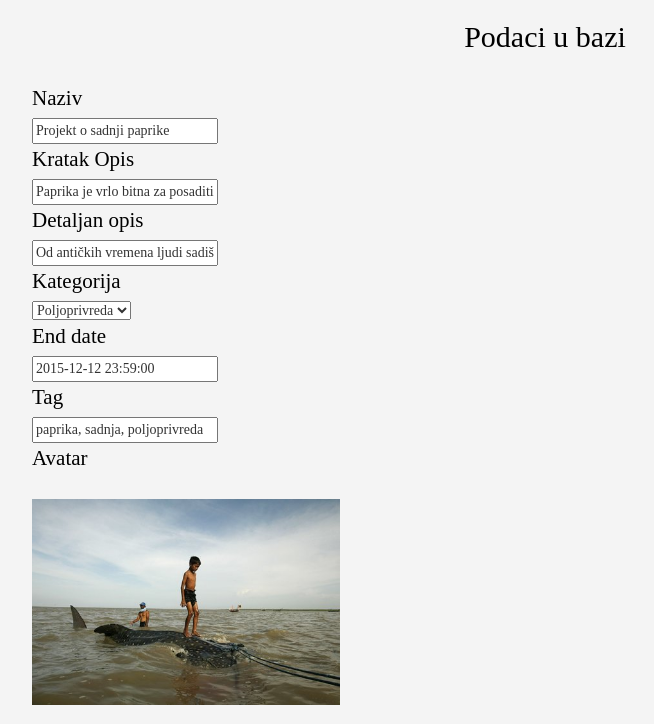
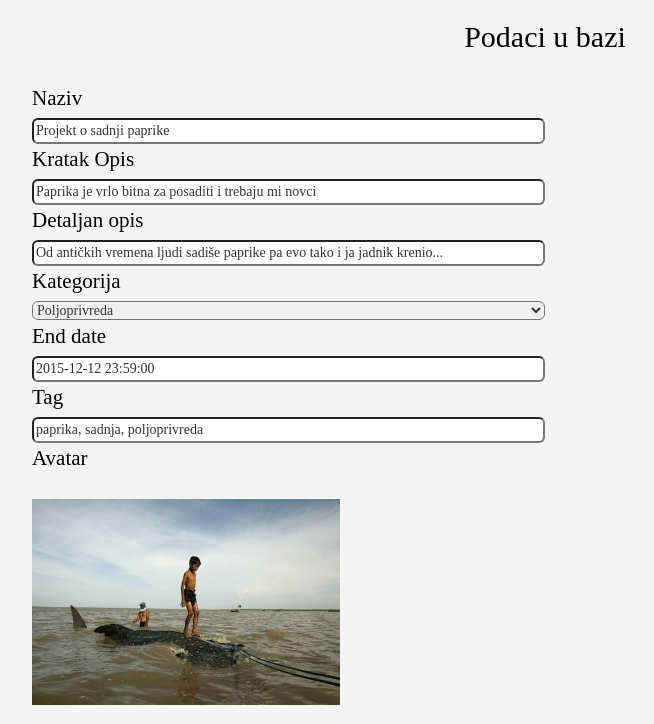
Before and after one commit to amatanovic/NFX, a PHP site: page /nfx/promjena.php?sifra=1 in a window 1280 px wide. Shown: the part 51-775 px from the top of the page, without its empty margins (152-806 px from the left). Run offline with PHP 8.4, Linux system fonts and the light colour scheme; data comes from the database, SQL or seed files in the repository; some libraries are stand-ins or nearby versions.

Commit message:
popravljene izmjene

```diff
--- a/css/styles.css
+++ b/css/styles.css
@@ -286,3 +286,9 @@ body, hr.fancy-line:after {
 
 .kljucne{
     text-align: center;
+}
+
+#naziv, #kratakopis, #detaljanopis, #tag, #kategorija, #enddate{width:50%; -moz-border-radius:6px; /* Firefox */
+                    -webkit-border-radius: 6px; /* Safari, Chrome */
+                    -khtml-border-radius: 6px; /* KHTML */
+                    border-radius: 6px; /* CSS3 */}
```
